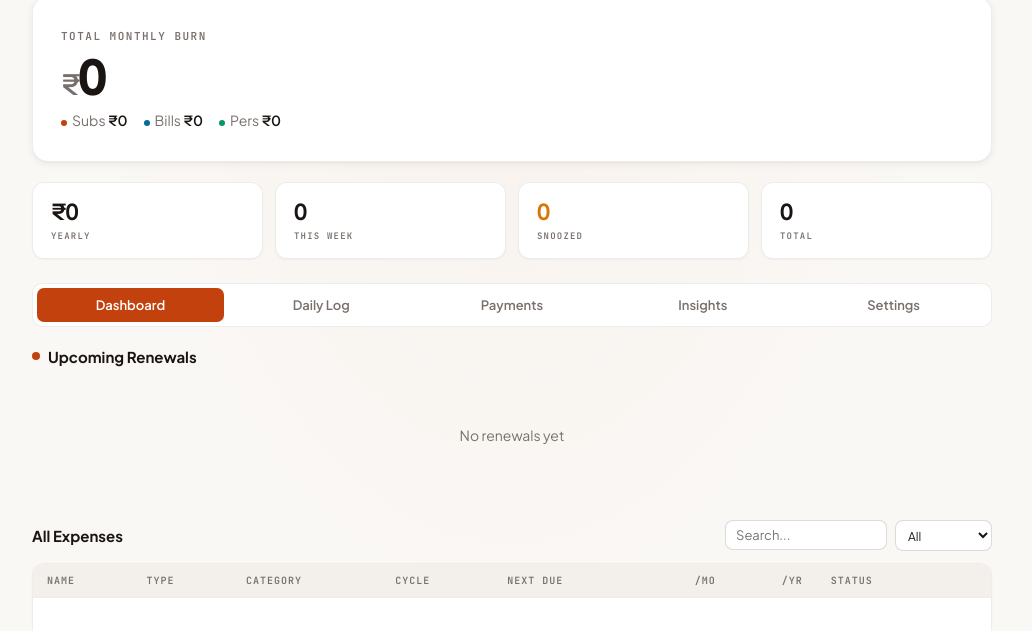
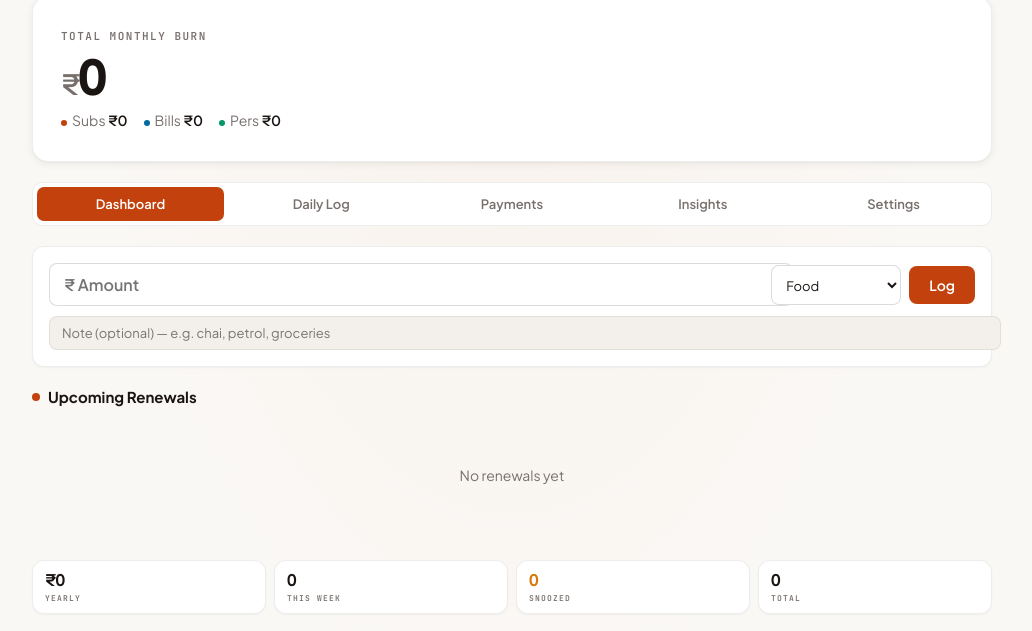
Before and after one commit to tokatracker/toka, a website: page index.html in a window 1280 px wide. Shown: the part 100-731 px from the top of the page, without its empty margins (128-1160 px from the left). Drawn offline with nearby package versions, Linux system fonts and the light colour scheme.

Commit message:
Reorder visual hierarchy: decision-first dashboard
- Moved quick-log card to Dashboard (top, right below burn hero) — daily habit action is now visible without switching tabs
- Moved KPI cards below renewals and made them smaller (kpi-row--mini) — renewals are more urgent than stats
- Removed duplicate quick-log from Daily Log tab — it's now the history/stats view only
- Burn hero stays as the dominant #1 element (Am I okay?)
- Quick log is #2 (What do I do?)
- Renewals are #3 (What's urgent?)
- KPI mini-cards are #4 (context)
- Insights tab already has smart cards above charts (unchanged)

Files changed: index.html, styles.css

```diff
--- a/index.html
+++ b/index.html
@@ -25,7 +25,6 @@
     <div class="burn-hero__amount"><span class="currency">&#8377;</span><span id="totalMonthly">0</span></div>
     <div class="burn-hero__sub" id="burnSub"></div>
   </div>
-  <div class="kpi-row" id="kpiRow"></div>
   <div class="nav-tabs">
     <button class="nav-tab active" onclick="switchTab('dashboard',this)">Dashboard</button>
     <button class="nav-tab" onclick="switchTab('dailylog',this)">Daily Log</button>
@@ -34,6 +33,14 @@
     <button class="nav-tab" onclick="switchTab('settings',this)">Settings</button>
   </div>
   <div id="view-dashboard">
+    <div class="quick-log-card">
+      <div class="quick-log-row">
+        <input type="number" id="quickAmount" placeholder="₹ Amount" class="quick-log-amount" onkeydown="if(event.key==='Enter')quickLog()">
+        <select id="quickCat" class="quick-log-cat"><option value="Food">Food</option><option value="Transport">Transport</option><option value="Shopping">Shopping</option><option value="Entertainment">Entertainment</option><option value="Bills">Bills</option><option value="Health">Health</option><option value="Other">Other</option></select>
+        <button class="quick-log-btn" onclick="quickLog()">Log</button>
+      </div>
+      <input type="text" id="quickNote" placeholder="Note (optional) — e.g. chai, petrol, groceries" class="quick-log-note" onkeydown="if(event.key==='Enter')quickLog()">
+    </div>
     <div class="section">
       <div class="section__head">
         <div class="section__title"><span class="dot-ind"></span>Upcoming Renewals</div>
@@ -41,6 +48,7 @@
       </div>
       <div class="renewal-list" id="renewalList"></div>
     </div>
+    <div class="kpi-row kpi-row--mini" id="kpiRow"></div>
     <div class="section">
       <div class="section__head">
         <div class="section__title">All Expenses</div>
@@ -67,17 +75,6 @@
     </div>
   </div>
   <div id="view-dailylog" style="display:none">
-    <div class="section">
-      <div class="section__head"><div class="section__title">Quick Log</div></div>
-      <div class="quick-log-card">
-        <div class="quick-log-row">
-          <input type="number" id="quickAmount" placeholder="₹ Amount" class="quick-log-amount" onkeydown="if(event.key==='Enter')quickLog()">
-          <select id="quickCat" class="quick-log-cat"><option value="Food">Food</option><option value="Transport">Transport</option><option value="Shopping">Shopping</option><option value="Entertainment">Entertainment</option><option value="Bills">Bills</option><option value="Health">Health</option><option value="Other">Other</option></select>
-          <button class="quick-log-btn" onclick="quickLog()">Log</button>
-        </div>
-        <input type="text" id="quickNote" placeholder="Note (optional) — e.g. chai, petrol, groceries" class="quick-log-note" onkeydown="if(event.key==='Enter')quickLog()">
-      </div>
-    </div>
     <div class="daily-stats-row">
       <div class="daily-stat-card"><div class="daily-stat-card__value" id="dailyTotal">₹0</div><div class="daily-stat-card__label">Today</div></div>
       <div class="daily-stat-card"><div class="daily-stat-card__value" id="weekTotal">₹0</div><div class="daily-stat-card__label">This Week</div></div>
--- a/styles.css
+++ b/styles.css
@@ -109,3 +109,10 @@
 .rating-prompt__actions{display:flex;gap:10px}
 .rating-prompt__actions .btn-primary{flex:0 0 auto;padding:8px 24px;font-size:13px}
 .rating-prompt__actions .btn-secondary{padding:8px 18px;font-size:13px}
+
+/* ===== DASHBOARD HIERARCHY TWEAKS ===== */
+.kpi-row--mini{grid-template-columns:repeat(auto-fit,minmax(100px,1fr));gap:8px;margin-bottom:20px}
+.kpi-row--mini .kpi-card{padding:10px 12px}
+.kpi-row--mini .kpi-card__value{font-size:16px}
+.kpi-row--mini .kpi-card__label{font-size:8px;margin-top:4px}
+#view-dashboard .quick-log-card{margin-bottom:20px}
```
